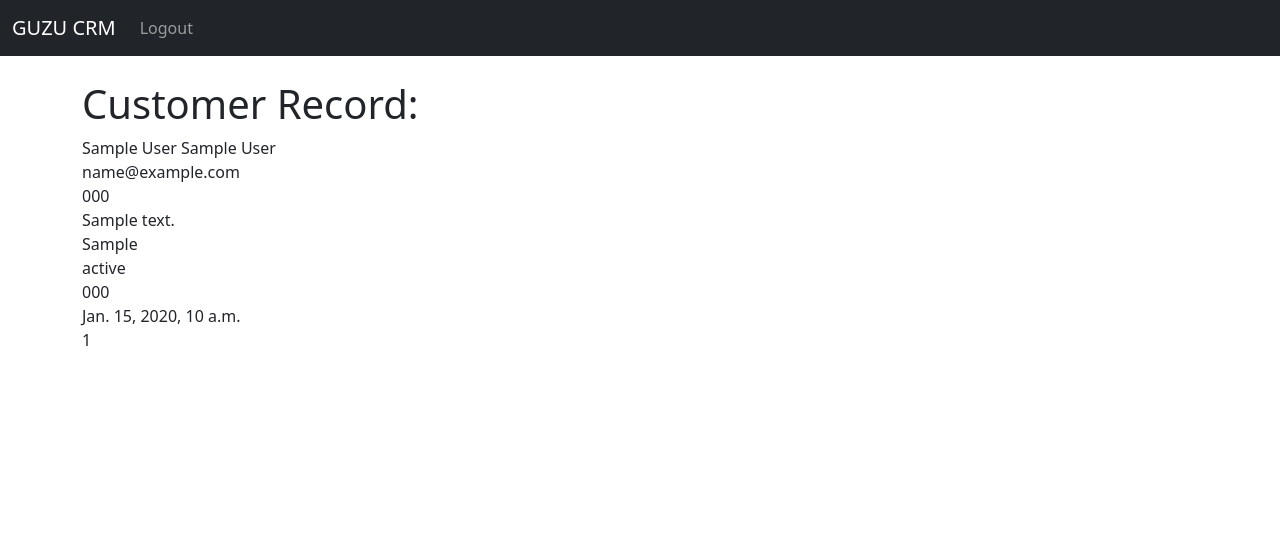
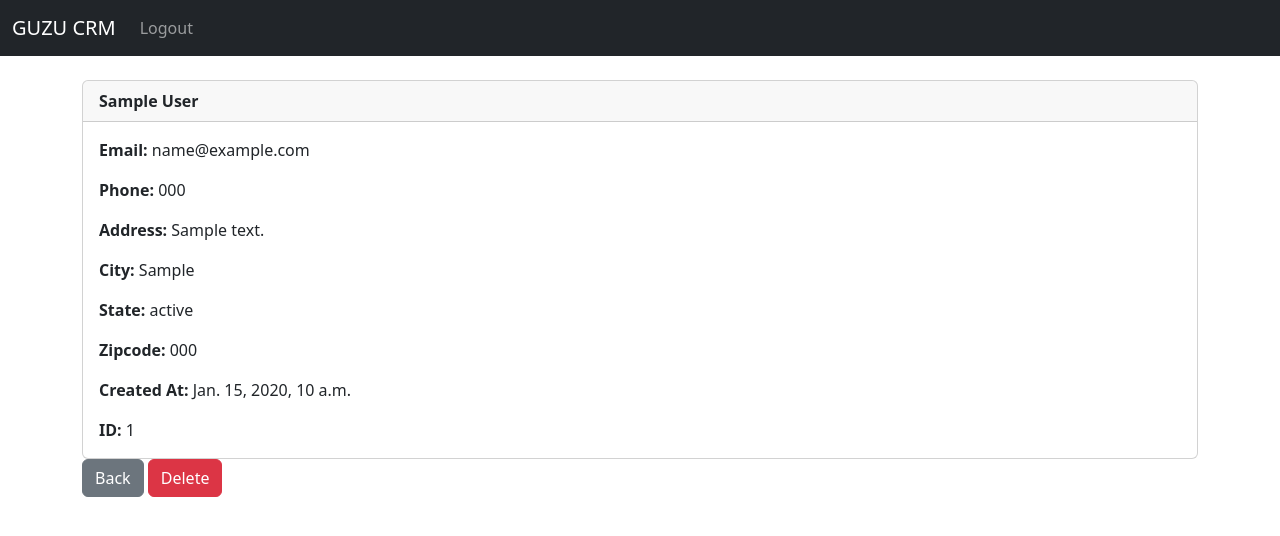
Before and after one commit to ricoguzu/Django-CRM-App, a Django app: page /record/1 in a window 1280 px wide. Shown: the top 536 px of the page. Run offline with Django 4.2, Linux system fonts and the light colour scheme; a user stored in the database is signed in; tables that the repository leaves empty hold one stand-in row (values such as "Sample post").

Commit message:
Delete Record

```diff
--- a/crm_app/templates/record.html
+++ b/crm_app/templates/record.html
@@ -2,19 +2,34 @@
 
 {% block content %}
 
-<h1>Customer Record:</h1>
+<div class="card">
+    <div class="card-header"><strong>
+        {{ customer_record.first_name }} {{ customer_record.last_name }}</strong>
+    </div>
+    <div class="card-body">
+        <p class="card-text">
+        <strong>Email: </strong>{{ customer_record.email }} </p>
+        <p class="card-text">
+        <strong>Phone: </strong>{{ customer_record.phone }}</p>
+        <p class="card-text">
+        <strong>Address: </strong>{{ customer_record.address }}</p>
+        <p class="card-text">
+        <strong>City: </strong>{{ customer_record.city }}</p>
+        <p class="card-text">
+        <strong>State: </strong>{{ customer_record.state }}</p>
+        <p class="card-text">
+        <strong>Zipcode: </strong>{{ customer_record.zipcode }}</p>
+        <p class="card-text">
+        <strong>Created At: </strong>{{ customer_record.created_at }}</p>
+        <p class="card-text">
+        <strong>ID: </strong>{{ customer_record.id }}</p>
 
-{{ customer_record }}
 
-            {{ customer_record.first_name }} {{ customer_record.last_name }}
-            <br/>
-            {{ customer_record.email }} <br/>
-            {{ customer_record.phone }}<br/>
-            {{ customer_record.address }}<br/>
-            {{ customer_record.city }}<br/>
-            {{ customer_record.state }}<br/>
-            {{ customer_record.zipcode }}<br/>
-            {{ customer_record.created_at }}<br/>
-            {{ customer_record.id }}<br/>
+    </div>
+  </div>
+
+<a href="{% url 'home' %}" class="btn btn-secondary">Back</a>
+
+<a href="{% url 'delete_record' customer_record.id %}" class="btn btn-danger">Delete</a>
 
 {% endblock  %}
--- a/crm_app/urls.py
+++ b/crm_app/urls.py
@@ -7,5 +7,6 @@ urlpatterns = [
     path('logout/', views.logout_user, name='logout'),
     path('register/', views.register_user, name='register'),
     path('record/<int:pk>', views.customer_record, name='record'),
+    path('delete_record/<int:pk>', views.delete_record, name='delete_ record'),
 
 ]
--- a/crm_app/views.py
+++ b/crm_app/views.py
@@ -61,3 +61,14 @@ def customer_record(request, pk):
     else:
         messages.success(request, "You Must Be Logged In To View That Page....")
         return redirect("home")
+
+def delete_record(request, pk):
+    if request.user.is_authenticated:
+        delete_it = Record.objects.get(id=pk)
+        delete_it.delete()
+        messages.success(request, "Record Deleted Successfully!")
+        return redirect("home")
+
+    else:
+        messages.success(request, "You Must Be Logged In To Do That....")
+        return redirect("home")
```
